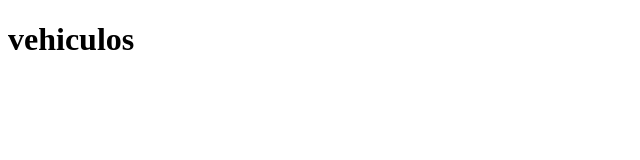
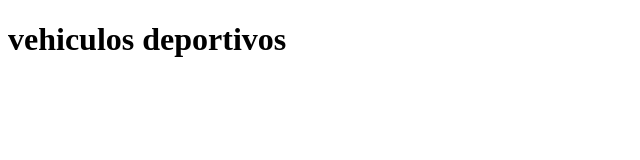
Before and after one commit to MoralesNovaJorge/RUBRICA, a plain HTML site: page index.html in a window 1280 px wide. Shown: the whole page, without its empty margins (0-640 px from the left). Drawn offline with Linux system fonts and the light colour scheme.

Commit message:
commit 3 rama develop

```diff
--- a/index.html
+++ b/index.html
@@ -5,7 +5,7 @@
     <title>Carros Deportivos</title>
 </head>
 <body>
-<h1>vehiculos</h1>
+<h1>vehiculos deportivos</h1>
 
 </body>
 </html>
```
